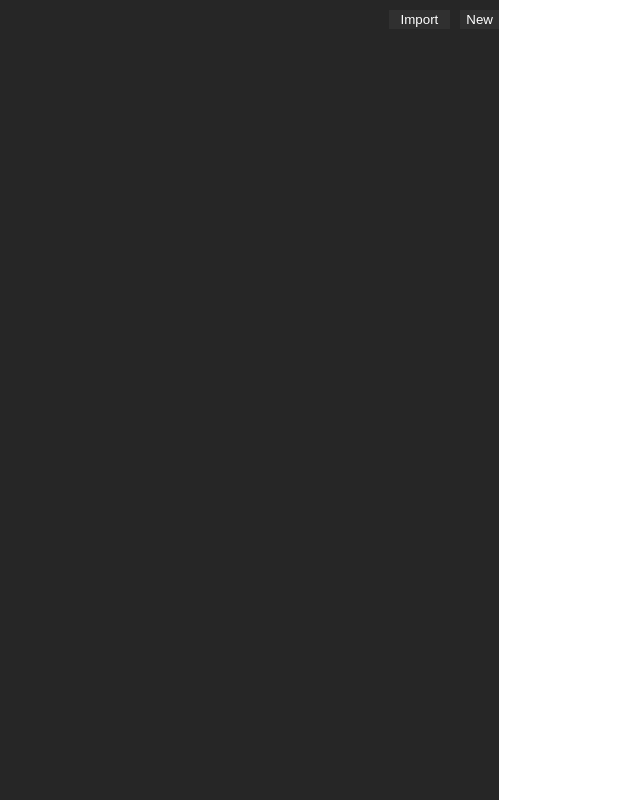
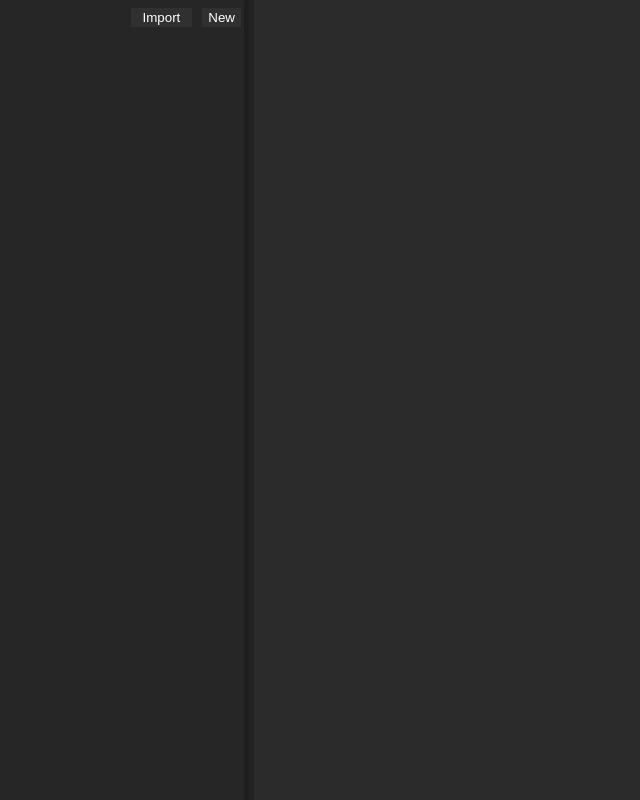
Before and after one commit to SamTV12345/request-desktop, a React (Vite) app: page / in a window 1280 px wide. Shown: the whole page, without its empty margins (1-641 px from the left). Built offline with nearby package versions, Linux system fonts and the light colour scheme.

Commit message:
Made sidebar resizable

```diff
--- a/src-tauri/tauri.conf.json
+++ b/src-tauri/tauri.conf.json
@@ -41,7 +41,9 @@
         "title": "request-pilot",
         "fileDropEnabled": false,
         "width": 800,
-        "height": 600
+        "height": 600,
+        "minWidth": 800,
+        "minHeight": 600
       }
     ]
   }
--- a/src/components/resizable/ResizableBox.tsx
+++ b/src/components/resizable/ResizableBox.tsx
@@ -1,4 +1,4 @@
-import {CSSProperties, FC} from "react";
+import {CSSProperties, FC, PropsWithChildren} from "react";
 import {ResizeDirection} from "./ResizableEnvironment";
 import Resizer from "./Resizer";
 import ResizableContext from "./ResizableContext";
@@ -10,7 +10,7 @@ type ResizableBoxProps = {
     style?: CSSProperties
 }
 
-const ResizableBox: FC<ResizableBoxProps> = ({style, className, direction}) => {
+const ResizableBox: FC<PropsWithChildren<ResizableBoxProps>> = ({children, style, className, direction}) => {
     const appliedStyle: CSSProperties = {
         position: "relative",
         ...style
@@ -22,6 +22,7 @@ const ResizableBox: FC<ResizableBoxProps> = ({style, className, direction}) => {
                 ...appliedStyle,
                 ...((direction === "top" || direction === "bottom") ? {height: size} : {width: size})
             }} ref={targetRef} className={className}>
+                {children}
                 <Resizer />
             </div>
         )} />
--- a/src/sidebar/SidebarComponent.tsx
+++ b/src/sidebar/SidebarComponent.tsx
@@ -5,6 +5,7 @@ import * as Dialog from '@radix-ui/react-dialog';
 import {Tabs, TabsContent, TabsList, TabsTrigger} from "../components/bareComponents/Tabs";
 import {FileToUpload} from "../components/upload/FileToUpload";
 import {UploadFilePreview} from "../components/upload/UploadFilePreview";
+import ResizableBox from "../components/resizable/ResizableBox";
 
 export const SidebarComponent = ()=>{
     const collections = useAPIStore(state=>state.collections)
@@ -12,7 +13,7 @@ export const SidebarComponent = ()=>{
 
 
     return (
-            <div className="sidebar">
+            <ResizableBox direction={"right"} initialSize={400} className={"sidebar"}>
 
                 <div className="sidebar-import-buttons">
                     <button>New</button>
@@ -54,13 +55,13 @@ export const SidebarComponent = ()=>{
                 </div>
                 <div className="sidebar-collection-list">
                 {
-                    collections.map((c, i)=>{
+                    collections.map(c => {
                         return (
                                     <SidebarAccordeon key={c.id} collection={c}/>
                         )
                     })
                 }
                 </div>
-            </div>
+            </ResizableBox>
     )
 }
--- a/src/styles.css
+++ b/src/styles.css
@@ -102,10 +102,7 @@ html {
     --teal-70: #015965;
     --teal-80: #02444D;
     --teal-90: #032F36;
-}
 
-/* stylelint-disable color-no-hex */
-:root {
     /*Brand*/
     --base-color-brand: var(--orange-50);
     --base-color-info: var(--blue-50);
@@ -204,8 +201,7 @@ html {
     --color-header-content: #B3B3B3;
     --color-header-background-primary-highlight: #333333;
     --color-header-background-secondary-highlight: #424242;
-}
-:root{
+
     --bg-primary: #282828;
     --bg-primary--shade--one: #323232;
     --bg-primary--shade--two: #3c3c3c;
@@ -384,9 +380,7 @@ html {
     --content-color-options-method: #F15EB0;
     --http-icon-color: #3FD6E6;
     --graphql-icon-color: #F15EB0;
-}
 
-:root{
     --text-family-default: "Inter", "OpenSans", Helvetica, Arial, sans-serif;
     --text-family-code: "IBMPlexMono", "Cousine", monospace;
     --text-size-xs: 10px;
@@ -426,15 +420,46 @@ html {
     --text-font-weight-medium: 600;
     --text-font-weight-bold: 600;
 }
-.sidebar {
-    width: 500px;
-    height: 100vh;
-    background: var(--background-color-secondary);
-    overflow-y: scroll;
-    color: #ffe;
+
+*,
+*::before,
+*::after {
+    box-sizing: border-box;
 }
 
-.sidebar >  button, .sidebar > div{
+.sidebar {
+    height: 100%;
+    background: var(--background-color-secondary);
+    color: #ffe;
+    padding: .5em;
+    min-width: 250px;
+
+    display: flex;
+    flex-direction: column;
+}
+
+.sidebar-import-buttons {
+    display: flex;
+    flex-direction: row-reverse;
+    gap: 10px;
+    margin-bottom: 10px;
+}
+
+.sidebar-collection-list {
+    flex-grow: 1;
+    overflow: auto;
+}
+
+.sidebar-import-buttons > button,
+.sidebar-button {
+    color: var(--content-color-primary);
+    background: var(--highlight-background-color-secondary);
+    border: transparent;
+    cursor: pointer;
+}
+
+.sidebar > button,
+.sidebar > div {
     background-color: var(--background-color-secondary);
     color: var(--content-color-primary);
 }
@@ -464,10 +489,16 @@ html {
 body, #root {
     margin: 0;
     padding: 0;
-    height: 100vh
+    height: 100vh;
+    width: 100%;
+
+    display: flex;
+    flex-direction: row;
+
+    overflow: hidden;
 }
 
-.link-input{
+.link-input {
     gap: 4px;
     display: flex;
     width: 500px;
@@ -565,22 +596,6 @@ body, #root {
     background-color: var(--scrollbar-thumb-background-color);
 }
 
-
-.sidebar-import-buttons{
-    display: flex;
-    margin-top: 2%;
-    flex-direction: row-reverse;
-    gap: 10px;
-    margin-bottom: 10px;
-}
-
-.sidebar-import-buttons > button, .sidebar-button {
-    color: var(--content-color-primary);
-    background: var(--highlight-background-color-secondary);
-    border: transparent;
-    cursor: pointer;
-}
-
 .dialog-centered{
     background-color: #333333;
     border-radius: 2%;
@@ -609,10 +624,6 @@ body, #root {
     flex-grow: 1;
     color: white;
     border: 2px dashed var(--border-color-strong);
-}
-
-.dropzone > input {
-
 }
 
 .import-table, .import-table th, .import-table td {
@@ -698,4 +709,8 @@ body, #root {
 
 .main-panel{
     background-color: var(--grey-80);
+    flex-shrink: 1;
+    flex-grow: 1;
+    min-width: 500px;
+    flex-basis: 0;
 }
```
